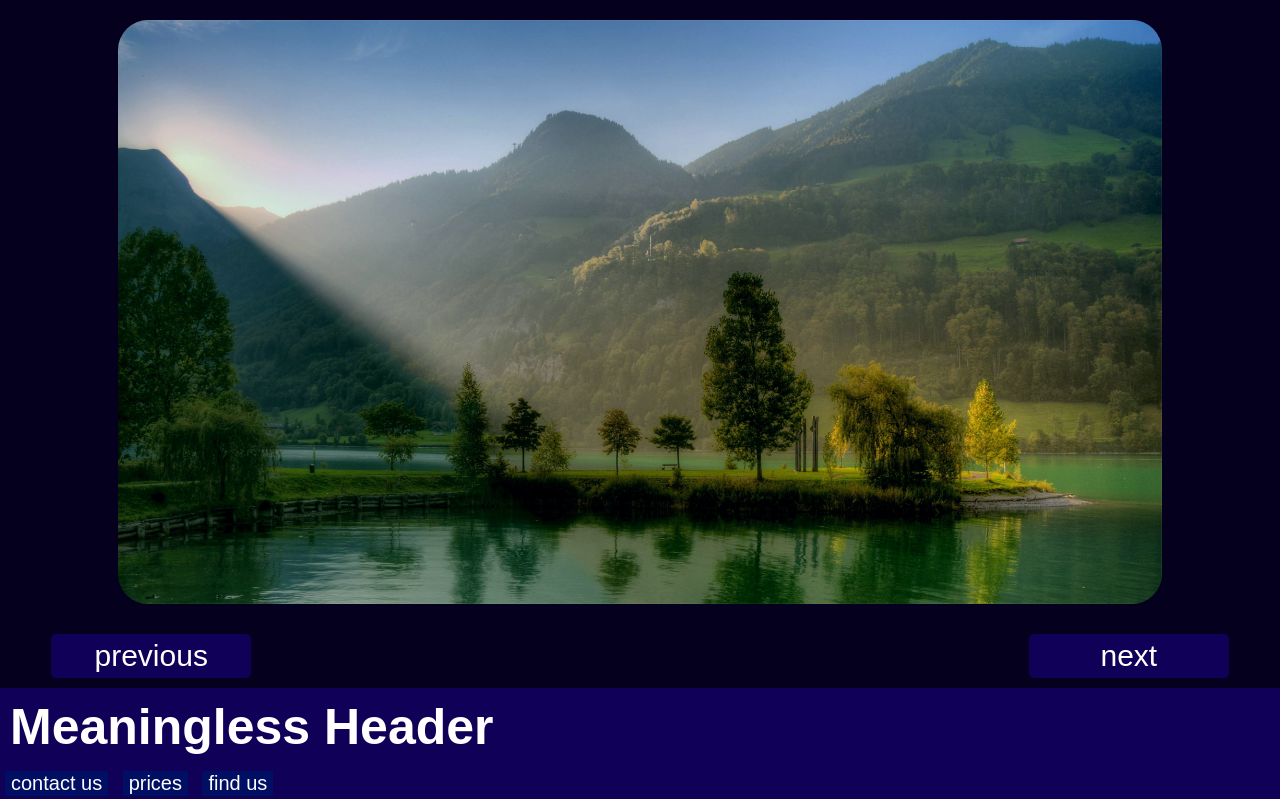
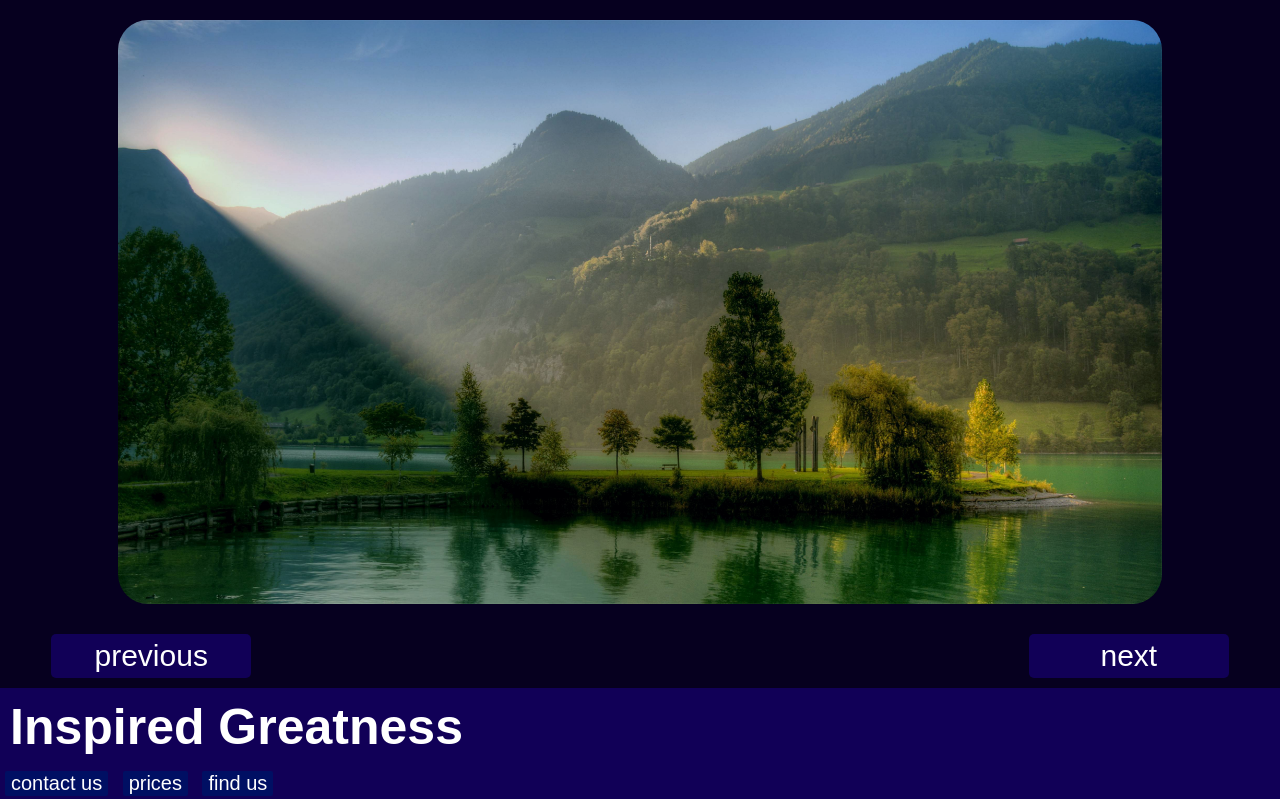
Before and after one commit to TomJB1/School-HTML-CSS-JS, a plain HTML site: page index.html in a window 1280 px wide. Shown: the top 799 px of the page. Drawn offline with Linux system fonts and the light colour scheme.

Commit message:
improve title immesurably

```diff
--- a/index.html
+++ b/index.html
@@ -17,7 +17,7 @@
         <input id="nextPic" class="slideshowButton" type="button" value="next">
     </div>
     <div>
-        <h1>Meaningless Header</h1>
+        <h1>Inspired Greatness</h1>
     </div>
     <div id="dropdownButtons">
         <input class="dropdownButton" id="contactButton" type="button" value="contact us">
```
